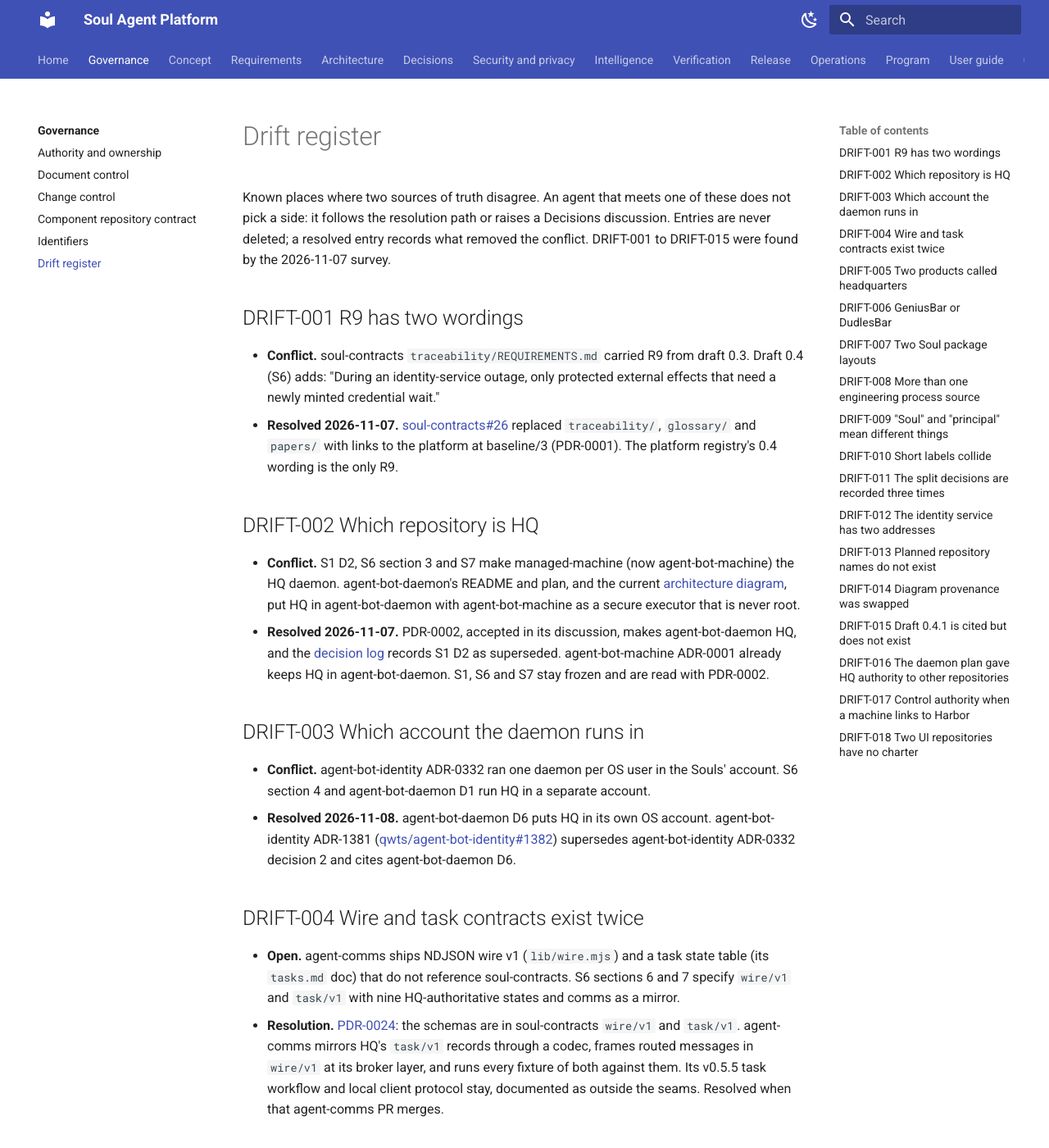
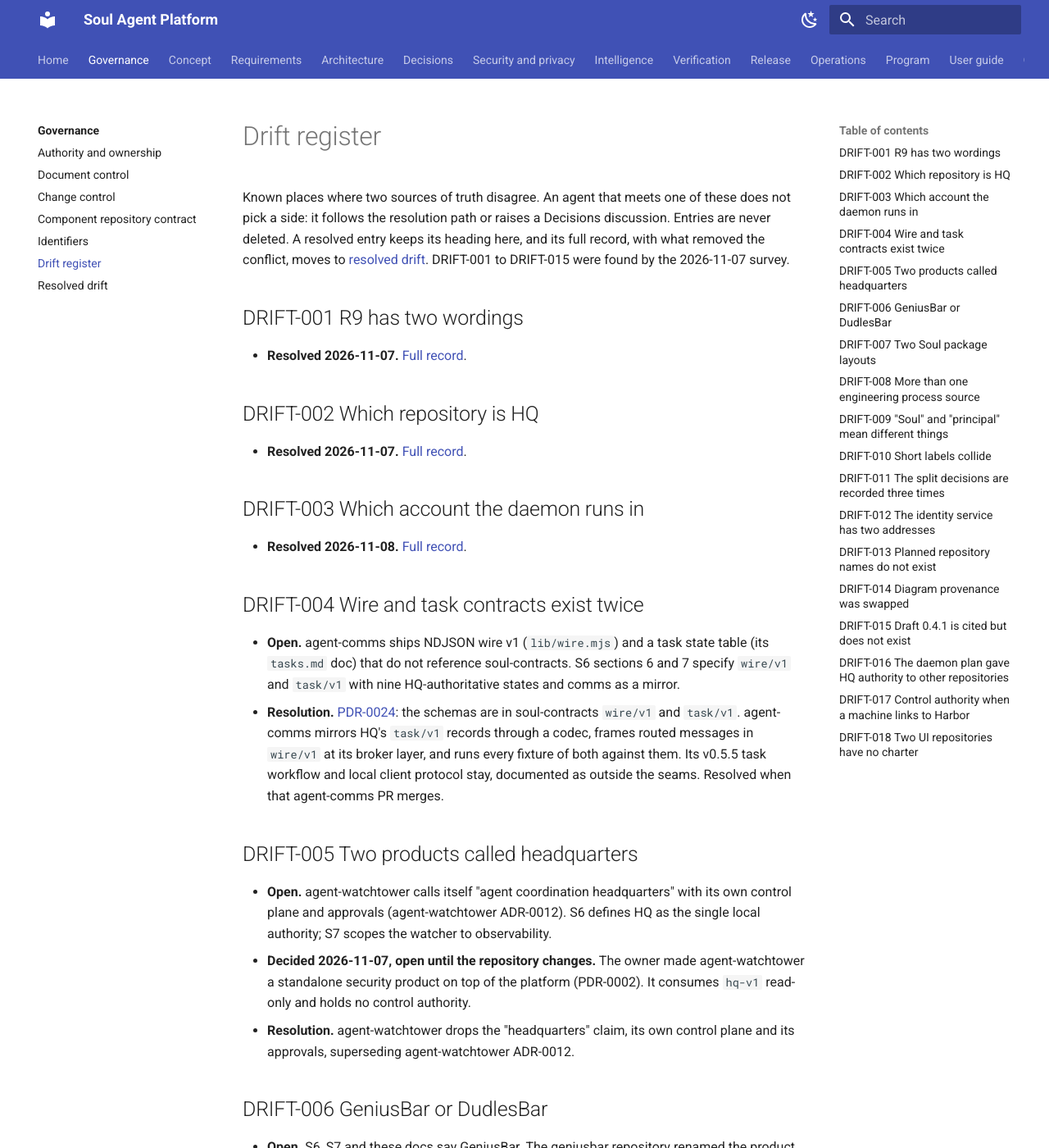
Before and after one commit to true-line/agent-bot-platform, an MkDocs documentation site: the page built from docs/00-governance/drift-register.md, in a window 1280 px wide and 1400 px high. Shown: the whole window at 82% size. Built offline with MkDocs 1.6.1 and Material for MkDocs 9.7.7, drawn with Linux system fonts in a browser that asks for light colours; some of the changed text lies outside the part shown.

Commit message:
Drift register: move resolved records to their own page
The two new entries took the register past the docs-gov token budget
(about 3192 tokens against 2600); it was at 2542 before them, so the
next entry from anyone would have failed the gate. Resolved entries
keep their heading and a link in the register, so every DRIFT ID still
resolves there, and their full records move unchanged to
drift-register-resolved.md. The register is now about 2426 tokens.

Co-Authored-By: Claude Fable 5.2 <noreply@anthropic.com>
Claude-Session: https://claude.ai/code/session_019K3ubiqWvMWXvTkNSedw4Z

```diff
--- a/docs/00-governance/drift-register.md
+++ b/docs/00-governance/drift-register.md
@@ -7,22 +7,19 @@ Last-Reviewed: 2026-11-11
 
 # Drift register
 
-Known places where two sources of truth disagree. An agent that meets one of these does not pick a side: it follows the resolution path or raises a Decisions discussion. Entries are never deleted; a resolved entry records what removed the conflict. DRIFT-001 to DRIFT-015 were found by the 2026-11-07 survey.
+Known places where two sources of truth disagree. An agent that meets one of these does not pick a side: it follows the resolution path or raises a Decisions discussion. Entries are never deleted. A resolved entry keeps its heading here, and its full record, with what removed the conflict, moves to [resolved drift](drift-register-resolved.md). DRIFT-001 to DRIFT-015 were found by the 2026-11-07 survey.
 
 ## DRIFT-001 R9 has two wordings
 
-- **Conflict.** soul-contracts `traceability/REQUIREMENTS.md` carried R9 from draft 0.3. Draft 0.4 (S6) adds: "During an identity-service outage, only protected external effects that need a newly minted credential wait."
-- **Resolved 2026-11-07.** [soul-contracts#26](https://github.com/true-line/soul-contracts/pull/26) replaced `traceability/`, `glossary/` and `papers/` with links to the platform at baseline/3 (PDR-0001). The platform registry's 0.4 wording is the only R9.
+- **Resolved 2026-11-07.** [Full record](drift-register-resolved.md#drift-001-r9-has-two-wordings).
 
 ## DRIFT-002 Which repository is HQ
 
-- **Conflict.** S1 D2, S6 section 3 and S7 make managed-machine (now agent-bot-machine) the HQ daemon. agent-bot-daemon's README and plan, and the current [architecture diagram](../03-architecture/overview.md), put HQ in agent-bot-daemon with agent-bot-machine as a secure executor that is never root.
-- **Resolved 2026-11-07.** PDR-0002, accepted in its discussion, makes agent-bot-daemon HQ, and the [decision log](../04-decisions/decision-log.md) records S1 D2 as superseded. agent-bot-machine ADR-0001 already keeps HQ in agent-bot-daemon. S1, S6 and S7 stay frozen and are read with PDR-0002.
+- **Resolved 2026-11-07.** [Full record](drift-register-resolved.md#drift-002-which-repository-is-hq).
 
 ## DRIFT-003 Which account the daemon runs in
 
-- **Conflict.** agent-bot-identity ADR-0332 ran one daemon per OS user in the Souls' account. S6 section 4 and agent-bot-daemon D1 run HQ in a separate account.
-- **Resolved 2026-11-08.** agent-bot-daemon D6 puts HQ in its own OS account. agent-bot-identity ADR-1381 ([qwts/agent-bot-identity#1382](https://github.com/qwts/agent-bot-identity/pull/1382)) supersedes agent-bot-identity ADR-0332 decision 2 and cites agent-bot-daemon D6.
+- **Resolved 2026-11-08.** [Full record](drift-register-resolved.md#drift-003-which-account-the-daemon-runs-in).
 
 ## DRIFT-004 Wire and task contracts exist twice
 
@@ -79,21 +76,15 @@ Known places where two sources of truth disagree. An agent that meets one of the
 
 ## DRIFT-014 Diagram provenance was swapped
 
-- **Resolved 2026-11-07.** The soul-docs portal labeled the current diagram as the old privileged-daemon sketch and the reverse. The migration renamed them: `assets/architecture.mmd` is current and `assets/architecture-superseded-privileged-machine.mmd` is the older sketch.
+- **Resolved 2026-11-07.** [Full record](drift-register-resolved.md#drift-014-diagram-provenance-was-swapped).
 
 ## DRIFT-015 Draft 0.4.1 is cited but does not exist
 
-- **Resolved 2026-11-07.** agent-bot-daemon's plan (section 10.1) and the soul-contracts glossary say a draft 0.4.1 changed S6's component table and Appendix C to name agent-bot-daemon as HQ instead of managed-machine. No 0.4.1 file exists: every copy of the whitepaper found is byte-identical to the S6 draft 0.4 pin. The one change it was meant to carry is recorded in PDR-0002 (decision 3) and the repository catalog.
-- **Follow-up.** S6 stays draft 0.4. soul-contracts dropped the claim when its glossary moved to the platform ([soul-contracts#26](https://github.com/true-line/soul-contracts/pull/26)). When agent-bot-daemon adopts the platform block, it cites PDR-0002 instead of draft 0.4.1.
+- **Resolved 2026-11-07.** [Full record](drift-register-resolved.md#drift-015-draft-041-is-cited-but-does-not-exist).
 
 ## DRIFT-016 The daemon plan gave HQ authority to other repositories
 
-- **Conflict.** Before its platform adoption ([agent-bot-daemon#79](https://github.com/true-line/agent-bot-daemon/issues/79)), agent-bot-daemon's plan (sections 3.1 and 9) assigned work against the catalog's charters:
-  - **agent-bot-identity** as HQ's identity plugin, holding the device signer, grants, grant handles, approvals and credential references. The catalog puts agent-bot-identity inside the Soul and gives these to agent-bot-daemon.
-  - **agent-comms** holding the task service, budgets and the action ledger. The catalog gives these to agent-bot-daemon, and PDR-0024 makes it the `task-v1` provider.
-  - **One soul-runtime repository** holding the package format, validator, render and adapter manifests. The catalog gives these to soul-package and soul-adapters.
-  - **An SDK `wire/` folder** in agent-bot-daemon, which does not own wire framing. The folder holds shared codecs (binding proof, presence verifier, canonical JSON), not framing.
-- **Resolved 2026-11-08.** [agent-bot-daemon#83](https://github.com/true-line/agent-bot-daemon/pull/83) made the plan follow the catalog and named the codecs non-framing. [PDR-0027](../04-decisions/PDR-0027-hq-identity-authority-lives-in-agent-bot-daemon.md) answered discussion #27: HQ identity authority is built into agent-bot-daemon; agent-bot-identity's plugin registers member surfaces only.
+- **Resolved 2026-11-08.** [Full record](drift-register-resolved.md#drift-016-the-daemon-plan-gave-hq-authority-to-other-repositories).
 
 ## DRIFT-017 Control authority when a machine links to Harbor
 
--- a/mkdocs.yml
+++ b/mkdocs.yml
@@ -45,6 +45,7 @@ nav:
       - 00-governance/component-repo-contract.md
       - 00-governance/identifiers.md
       - 00-governance/drift-register.md
+      - 00-governance/drift-register-resolved.md
   - Concept:
       - 01-concept/README.md
       - 01-concept/vision.md
```
Also changed, not shown: docs/00-governance/drift-register-resolved.md (added, +43 -0 lines).
